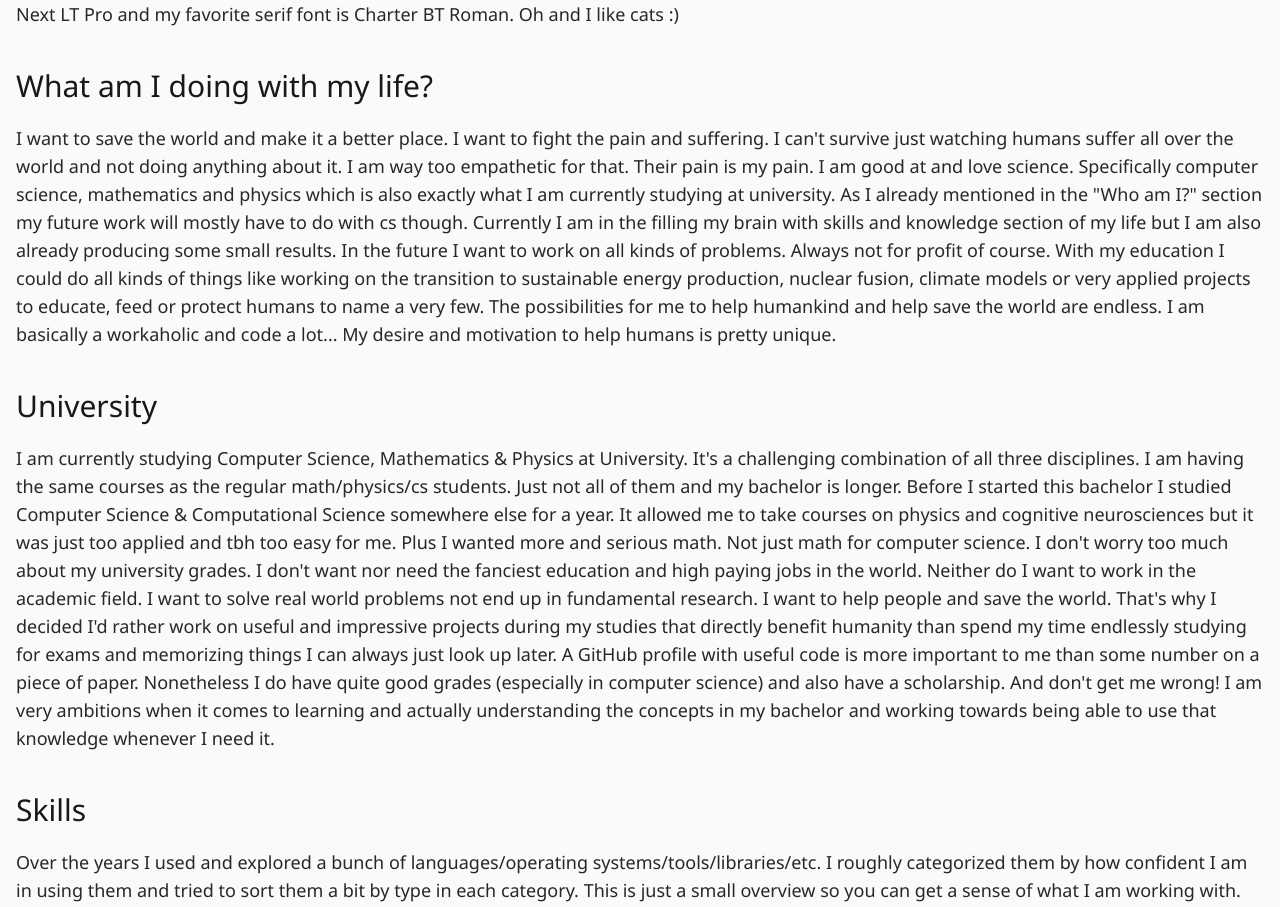
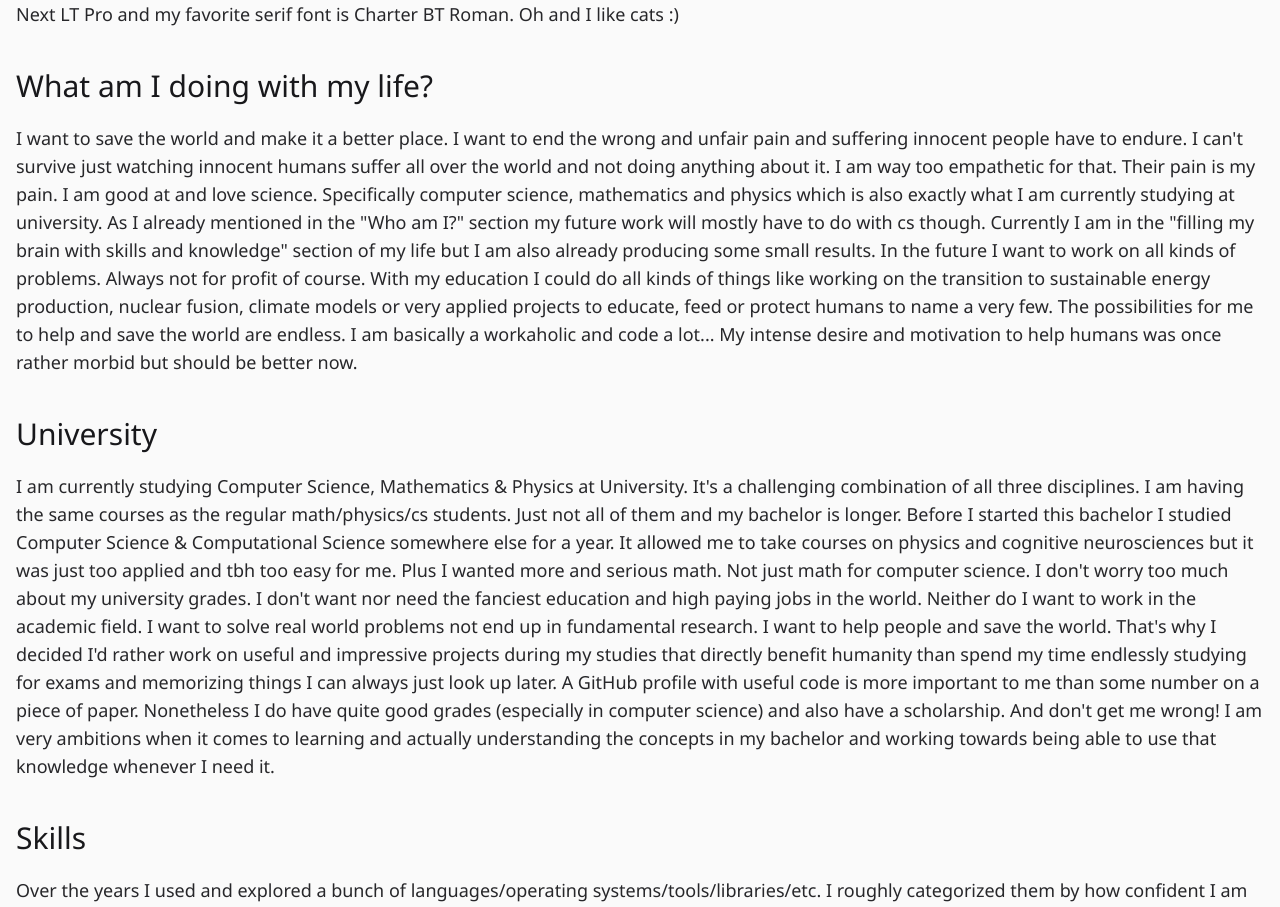
Before and after one commit to StrangeGirlMurph/murphy.science, a SvelteKit app: page /aboutme in a window 1280 px wide. Shown: the part 805-1712 px from the top of the page. Built offline with nearby package versions, Linux system fonts and the light colour scheme.

Commit message:
improve text

```diff
--- a/src/routes/aboutme/+page.svelte
+++ b/src/routes/aboutme/+page.svelte
@@ -141,19 +141,19 @@
 <h2>What am I doing with my life?</h2>
 <section>
 	<p>
-		I want to save the world and make it a better place. I want to fight the pain and suffering. I
-		can't survive just watching humans suffer all over the world and not doing anything about it. I
-		am way too empathetic for that. Their pain is my pain. I am good at and love science.
-		Specifically computer science, mathematics and physics which is also exactly what I am currently
-		studying at university. As I already mentioned in the "Who am I?" section my future work will
-		mostly have to do with cs though. Currently I am in the filling my brain with skills and
-		knowledge section of my life but I am also already producing some small results. In the future I
-		want to work on all kinds of problems. Always not for profit of course. With my education I
-		could do all kinds of things like working on the transition to sustainable energy production,
-		nuclear fusion, climate models or very applied projects to educate, feed or protect humans to
-		name a very few. The possibilities for me to help humankind and help save the world are endless.
-		I am basically a workaholic and code a lot... My desire and motivation to help humans is pretty
-		unique.
+		I want to save the world and make it a better place. I want to end the wrong and unfair pain and
+		suffering innocent people have to endure. I can't survive just watching innocent humans suffer
+		all over the world and not doing anything about it. I am way too empathetic for that. Their pain
+		is my pain. I am good at and love science. Specifically computer science, mathematics and
+		physics which is also exactly what I am currently studying at university. As I already mentioned
+		in the "Who am I?" section my future work will mostly have to do with cs though. Currently I am
+		in the "filling my brain with skills and knowledge" section of my life but I am also already
+		producing some small results. In the future I want to work on all kinds of problems. Always not
+		for profit of course. With my education I could do all kinds of things like working on the
+		transition to sustainable energy production, nuclear fusion, climate models or very applied
+		projects to educate, feed or protect humans to name a very few. The possibilities for me to help
+		and save the world are endless. I am basically a workaholic and code a lot... My intense desire
+		and motivation to help humans was once rather morbid but should be better now.
 	</p>
 </section>
 
```
